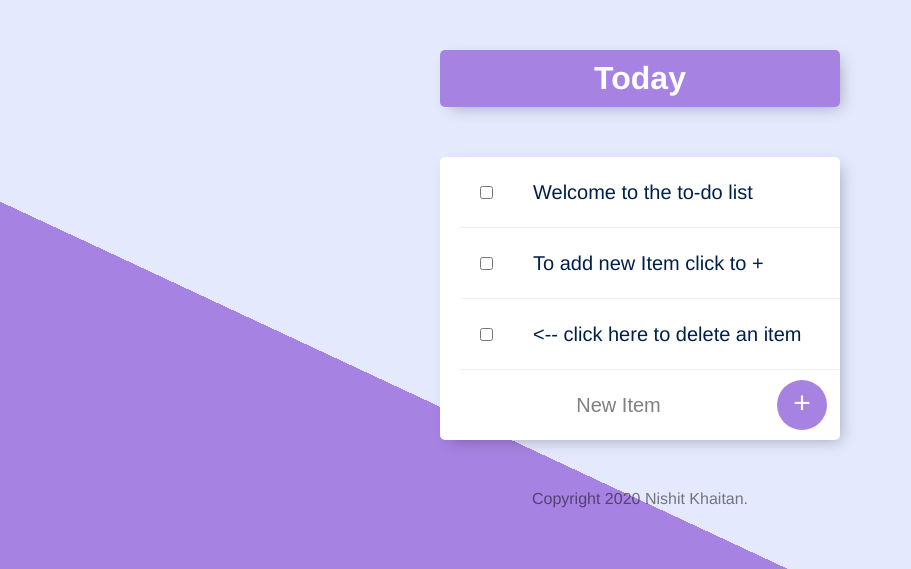
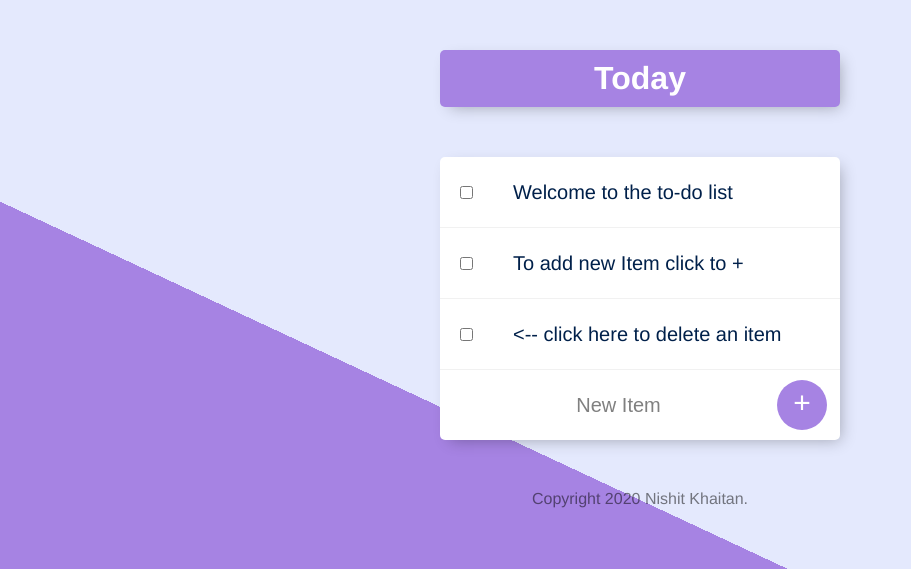
Before and after one commit to Nishitk-20/Sample-To-do, a Node server app: page / in a window 1280 px wide. Shown: the top 569 px of the page, without its empty margins (0-911 px from the left). Run offline with Node 20, Linux system fonts and the light colour scheme; data comes from the database, SQL or seed files in the repository; data that the repository does not hold is empty; some libraries are stand-ins or nearby versions.

Commit message:
Change in form selector

```diff
--- a/public/css/styles.css
+++ b/public/css/styles.css
@@ -51,7 +51,7 @@ p {
   color: #00204a;
 }
 
-form {
+form.item{
   text-align: center;
   margin-left: 20px;
 }
```
